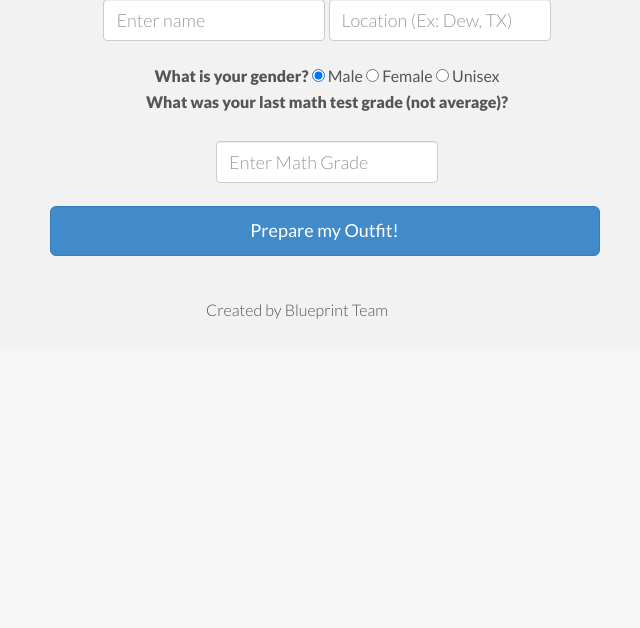
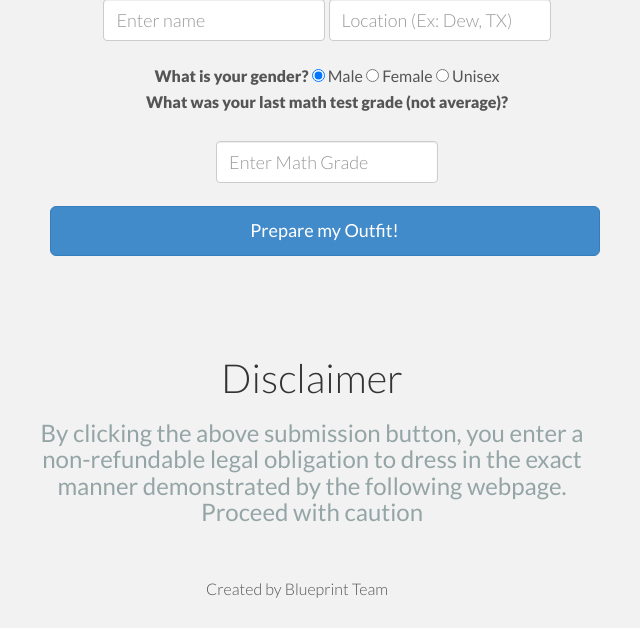
Before and after one commit to HTHSBlueprint/FashionBlueprint, a CodeIgniter app: page / in a window 1280 px wide. Shown: the part 2339-2967 px from the top of the page, without its empty margins (343-983 px from the left). Before the commit the page ends 2658 px from the top, so only its background shows below. Run offline with CodeIgniter, Linux system fonts and the light colour scheme; some libraries are stand-ins or nearby versions.

Commit message:
[new] Finished the greatest fashion of all time

```diff
--- a/application/views/home.php
+++ b/application/views/home.php
@@ -218,6 +218,15 @@
             </form>
         </div>
     </div>
+
+    <div class="row mt centered">
+        <div class="col-lg-6 col-lg-offset-3">
+            <h1>Disclaimer</h1>
+            <h3>By clicking the above submission button, you enter a non-refundable legal obligation to dress in the exact manner
+                demonstrated by the following webpage. Proceed with caution</h3>
+        </div>
+    </div>
+
 </div>
 </div><!-- /container -->
 
```
Also changed, not shown: application/views/result.php (+12 -8 lines).
